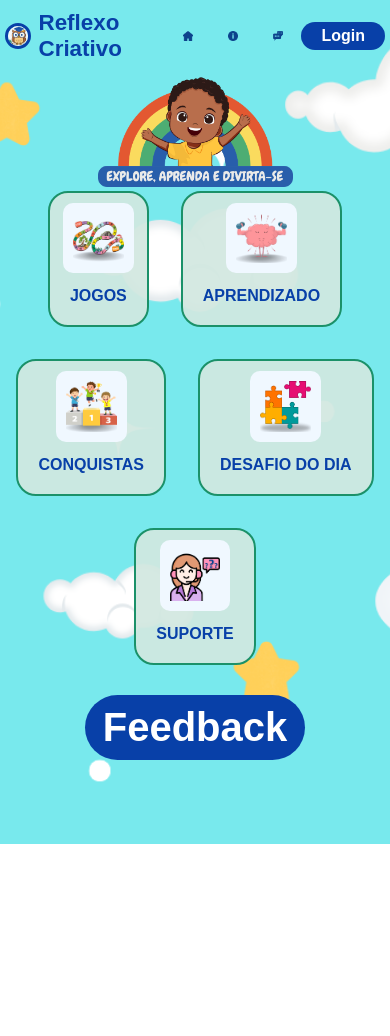
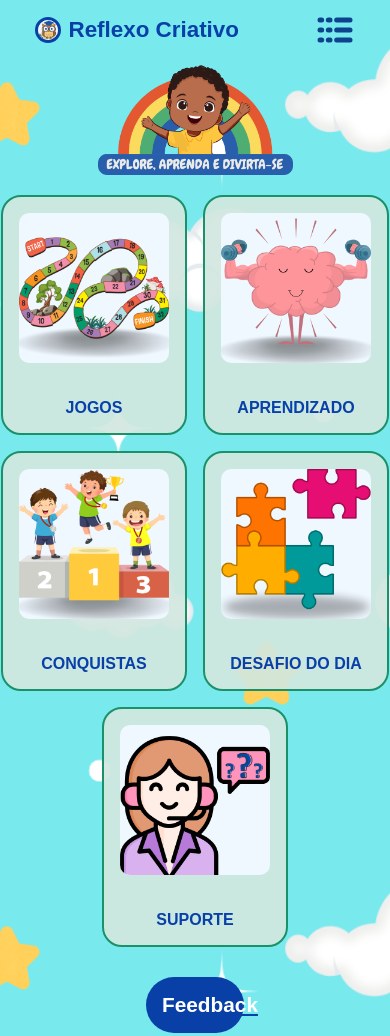
Before and after one commit to mylennacavalcante/Reflexo-Criativo, a plain HTML site: page index.html in a window 390 px wide. Shown: the top 1036 px of the page. Before the commit the page ends 844 px from the top, so only its background shows below. Drawn offline with Linux system fonts and the light colour scheme; a web font is replaced by a local one.

Commit message:
versão 5

```diff
--- a/CSS/footer.css
+++ b/CSS/footer.css
@@ -15,3 +15,16 @@
 footer {
     margin: 30px 30px;
 }
+
+@media (max-width: 768px) {
+    .feedback {
+        font-size: 140%;
+        max-width: 20%;
+    }
+}
+
+@media (max-width: 480px) {
+    .feedback {
+        font-size: 130%;
+    }
+}
--- a/CSS/header.css
+++ b/CSS/header.css
@@ -55,6 +55,10 @@ button {
     transform: scale(1.3);
 }
 
+.menu {
+    display: none;
+}
+
 button:hover {
     transform: scale(1.1);
 }
@@ -89,5 +93,20 @@ button:hover {
 }
 
 @media (max-width: 480px) {
+    button, nav{
+        display: none;
+    }
+
+    .menu {
+        display: block;
+    }
+
+    .menu:hover {
+        transform: scale(1.1);
+    }
+
+    .logo {
+        width: 200%;
+    }
 
 }
--- a/CSS/main.css
+++ b/CSS/main.css
@@ -2,6 +2,7 @@
     width: 100%;
     max-width: 50vw;
     height: auto;
+    margin-bottom: 1rem;
   }
 
 .divFigure {
@@ -15,7 +16,7 @@
     max-width: 13vw;
     height: auto;
     background-color: aliceblue;
-    padding: 10px;
+    margin: 1rem;
     border-radius: 10px;
 }
 
@@ -23,19 +24,19 @@ section {
     display: flex;
     flex-wrap: wrap;
     justify-content: center;
-    gap: 2rem;
+    gap: 1rem;
   }
 
 .sectionDiv {
     background-color: rgba(210, 231, 224, 0.918);
-    padding: 10px;
+
     border-radius: 20px;
     border: 2px solid rgb(27, 145, 105);
     text-align: center;
 }
 
 h1 {
-    padding: 10px;
+    padding:1rem;
     font-size: 24px;
 }
 
@@ -47,6 +48,15 @@ h1 {
     h1 {
         font-size: 100%;
     }
+}
 
-    sec
+@media (max-width: 480px) {
+    h1 {
+
+        font-size: 100%;
+    }
+
+    .sectionImg {
+        min-width: 150px;
+    }
 }
--- a/index.html
+++ b/index.html
@@ -23,7 +23,7 @@
             </ul>
            <button>Login</button>
         </nav>
-
+        <img class="menu" src="./img/icon/menu.svg" alt="">
     </header>
     <main>
         <div class="divFigure">
```
Also changed, not shown: img/icon/menu.svg (added).
